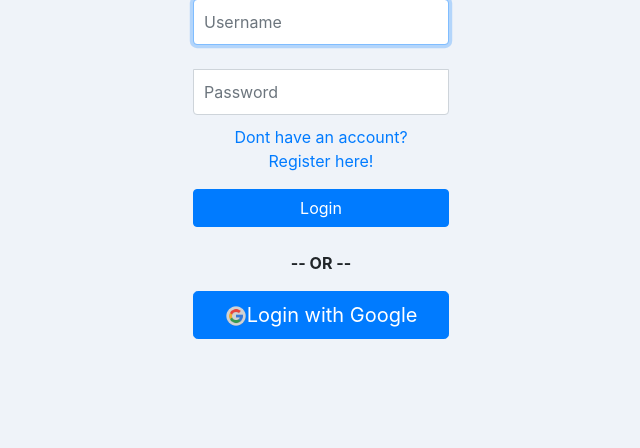
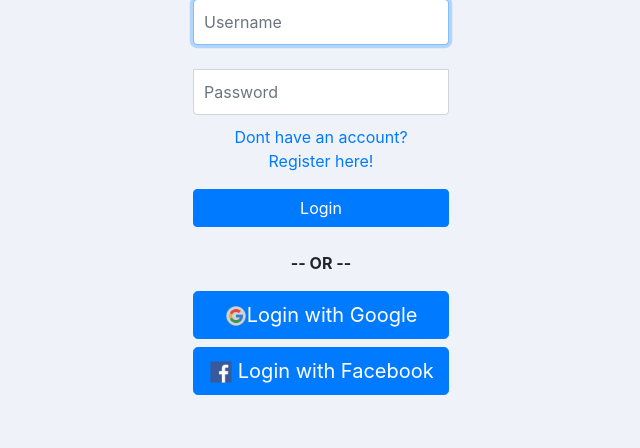
Before and after one commit to jrodowick/SeniorProject, a Django app: page /login/ in a window 1280 px wide. Shown: the part 262-710 px from the top of the page, without its empty margins (319-959 px from the left). Run offline with Django 3.2, Linux system fonts and the light colour scheme; some libraries are stand-ins or nearby versions.

Commit message:
Adds FB login button

```diff
--- a/gagp/templates/login.html
+++ b/gagp/templates/login.html
@@ -21,6 +21,9 @@
     <p style="text-align:center;"><strong> -- OR -- </strong></p>
      <a class="btn btn-lg btn-primary btn-block" href="{% url 'social:begin' 'google-oauth2' %}" style="color:white;">
         <img src="{% static 'images/google-signin.png' %}" style="width:10%;height:auto;">Login with Google
+     </a>
+     <a class="btn btn-lg btn-primary btn-block" href="#" style="color:white;">
+        <img src="{% static 'images/facebook-signin.png' %}" style="width:10%;height:auto;"> Login with Facebook
      </a>
   </form>
 
```
